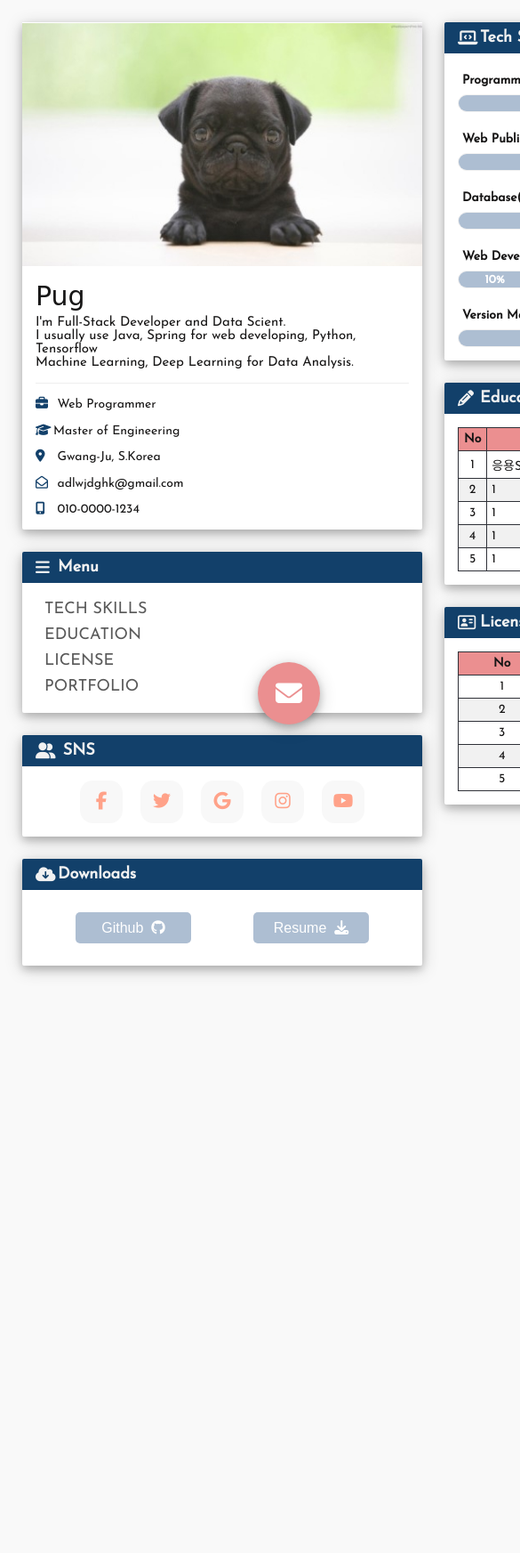
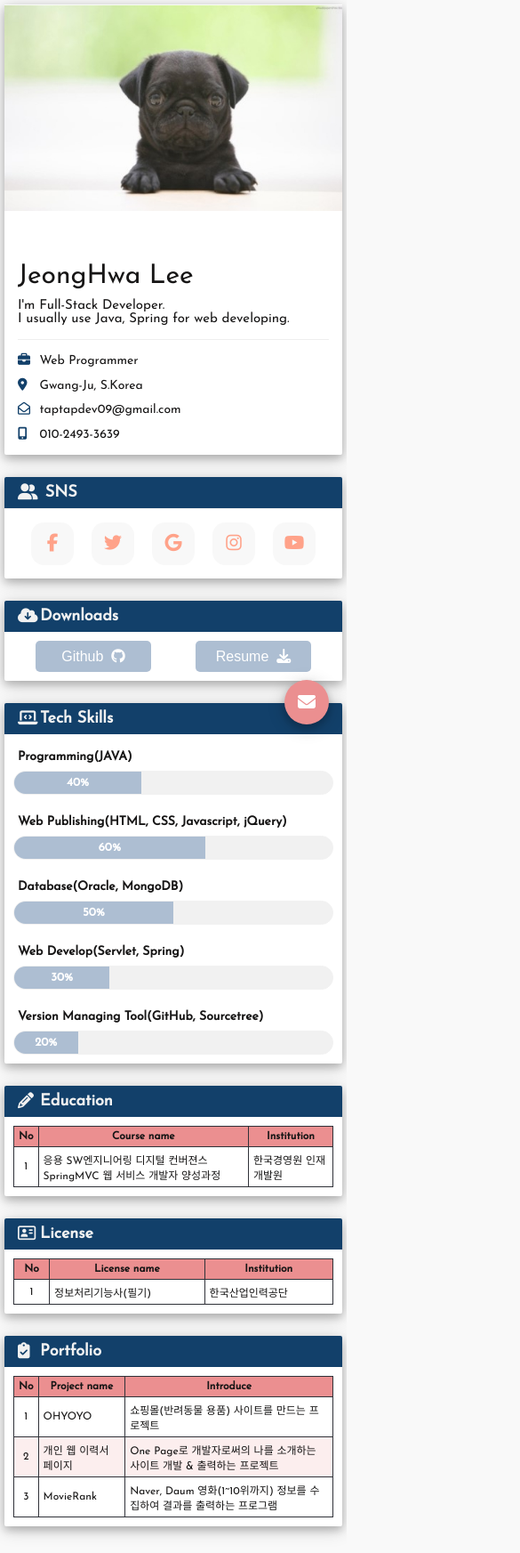
Before and after one commit to adlwjdghk/PJ_HTML_Mysite, a plain HTML site: page index.html in a window 390 px wide. Shown: the top 1745 px of the page at 89% size, 585 px wide, since content can reach past the window. Before the commit the page ends 1135 px from the top, so only its background shows below. Drawn offline with nearby package versions, Linux system fonts and the light colour scheme; a web font is replaced by a local one.

Commit message:
현 상황에 맞게 정보추가

```diff
--- a/index.html
+++ b/index.html
@@ -2,6 +2,7 @@
 <html>
 <head>
 	<meta charset="utf-8">
+	<meta name="viewport" content="width=device-width, initial-scal=1">
 	<title>소개를 할거에오</title>
 	<script src="https://kit.fontawesome.com/e2a7455480.js" crossorigin="anonymous"></script>
 	<link rel="stylesheet" type="text/css" href="css/common.css">
@@ -12,6 +13,7 @@
 		.wrap{
 			/*border: 1px solid black;*/
 			max-width: 1400px;
+			min-width: 360px;
 			display: flex;
 			justify-content: space-around;
 			box-sizing: border-box;
@@ -22,7 +24,7 @@
 		/* 사이드 내용 */
 		.side_wrap{
 			/*border: 1px solid red;*/
-			width: 450px;
+			max-width: 450px;
 			margin-right: 25px;
 		}
 		.side_picture{
@@ -41,8 +43,8 @@
 		}
 		.name{
 			font-size: 30px;
-			font-family: 'Fruktur', cursive;
-			margin: 0 0 5px;
+			font-family: 'Josefin Sans', sans-serif;
+			margin: 0 0 10px;
 		}
 		.intro{
 			font-size: 15px;
@@ -57,7 +59,7 @@
 			display: flex;
 			flex-direction: column;
 			justify-content: space-between;
-			height: 165px;
+			height: 130px;
 		}
 		.side_personal i{
 			color: #12406a;
@@ -81,7 +83,6 @@
 			border-top-right-radius: 2px;
 			color: #595959;
 			display: flex;
-			align-items: center;
 			color: #f1f1f1;
 
 		}
@@ -105,7 +106,7 @@
 		/* 소개 내용 */
 		.content_wrap{
 			/*border: 1px solid blue;*/
-			width: 850px;
+			max-width: 850px;
 		}
 		.content_padding{
 			padding: 15px;
@@ -114,8 +115,8 @@
 			margin-bottom: 15px;
 		}
 		.bar_border{
-			width: 815px;
-			height: 20px;
+			width: 100%;
+			height: 27px;
 			border: 1px solid #f1f1f1;
 			overflow: hidden;
 			border-radius: 16px;
@@ -123,11 +124,11 @@
 		}
 		.bar_fill{
 			width: 0;
-			height: 25px;
+			height: 26px;
 			background-color: #adbed2;
 			padding: 0 15px;
 			text-align: center;
-			line-height: 20px;
+			line-height: 26px;
 			font-weight: bold;
 			font-size: 13px;
 			color: white;
@@ -153,7 +154,7 @@
 		}
 		/* nth-child 중간자식을 선택할때 쓰는 단어 */
 		.edu_table tr:nth-child(even){
-			background-color: #f1f1f1;
+			background-color: #eb8f9026;
 		}
 		/*.edu_table tr:nth-child(odd){
 			background-color: #6a92cc85;
@@ -162,7 +163,7 @@
 			text-align: center;
 		}
 		.edu_table tr:hover{
-			background-color: #ccc;
+			background-color: #fcffd6;
 		}
 		.download_wrap{
 			width: 100%;
@@ -219,10 +220,12 @@
 			bottom: 115px;
 			background-color: #adbed2;
 			display: none;
+			z-index: 99;
 		}
 		.conn_btn, .close_btn{
 			bottom: 30px;
 			background-color: #eb8f90;
+			z-index: 99;
 		}
 		.msg_wrap{
 			position: absolute;
@@ -296,6 +299,64 @@
 			height: 100%;
 			display: none;
 		}
+		.project_click:hover{
+			text-decoration: underline;
+			cursor: pointer;
+		}
+
+		/*  ##Device = Most of the Smartphones Mobiles(Portrait)
+			##Screen = B/W 320px to 479px
+			##Device = 대부분의 스마트폰 모바일 기기(세로)
+			##Screen = 320px에서 479px 사이
+		*/
+		@media(min-width: 320px) and (max-width: 480px){
+			.wrap{
+				width: 100%;
+				flex-direction: column;
+				padding: 5px;
+			}
+			.side_wrap, .content_wrap{
+				width: 100%;
+				margin: 0 auto;
+			}
+			.nav_menu{
+				display: none;
+			}
+			table tr th:last-child, table tr td:last-child{
+				display: none;
+			}
+			table td, table th{
+				font-size: 12px;
+			}
+			.fix_btn{
+				width: 50px;
+				height: 50px;
+				right: 20px;
+				font-size: 20px;
+			}
+			.top_btn{
+				bottom: 90px;
+			}
+			.content_padding{
+				padding: 10px;
+			}
+			.modal_wrap{
+				justify-content: center;
+				align-items: center;
+			}
+			.msg_wrap{
+				width: 95%;
+				position: static;
+			}
+			.note_wrap{
+				padding: 10px;
+				width: 100%;
+			}
+			.note_wrap input{
+				font-size: 12px;
+				height: 20px;
+			}
+		}
 	</style>
 </head>
 <body>
@@ -334,25 +395,23 @@
 				<div class="common_panel layer">
 					<div class="side_picture"></div>
 					<div class="side_intro_group">
-						<div class="name">Pug</div>
+						<div class="name">JeongHwa Lee</div>
 						<div class="intro">
-							I'm Full-Stack Developer and Data Scient.<br>
-							I usually use Java, Spring for web developing, Python, Tensorflow<br>
-							Machine Learning, Deep Learning for Data Analysis.
+							I'm Full-Stack Developer.<br>
+							I usually use Java, Spring for web developing.
 						</div>
 					</div>
 					<div class="side_personal_group">
 						<div class="side_personal">
 							<!-- icon은 텍스트로 인식함  -->
 							<div><i class="fas fa-briefcase"></i> Web Programmer</div>
-							<div><i class="fas fa-graduation-cap"></i>Master of Engineering</div>
 							<div><i class="fas fa-map-marker-alt"></i> Gwang-Ju, S.Korea</div>
-							<div><i class="far fa-envelope-open"></i> adlwjdghk@gmail.com</div>
-							<div><i class="fas fa-mobile-alt"></i> 010-0000-1234</div>
+							<div><i class="far fa-envelope-open"></i> taptapdev09@gmail.com</div>
+							<div><i class="fas fa-mobile-alt"></i> 010-2493-3639</div>
 						</div>
 					</div>
 				</div>
-				<div class="nav common_panel layer">
+				<div class="common_panel layer nav nav_menu">
 					<div class="menu_title"><i class="fas fa-bars"></i><span>Menu</span></div>
 					<ul>
 						<li><a href="#">Tech Skills</a></li>
@@ -398,7 +457,7 @@
 					<div class="content_padding">
 						<div class="bar_wrap">
 							<div class="skil_title"><strong>Programming(JAVA)</strong></div>
-							<div><div class="bar_border"><div class="bar_fill">70%</div></div></div>
+							<div><div class="bar_border"><div class="bar_fill">40%</div></div></div>
 						</div>
 						<div class="bar_wrap">
 							<div class="skil_title"><strong>Web Publishing(HTML, CSS, Javascript, jQuery)</strong></div>
@@ -410,10 +469,10 @@
 						</div>
 						<div class="bar_wrap">
 							<div class="skil_title"><strong>Web Develop(Servlet, Spring)</strong></div>
-							<div><div class="bar_border"><div class="bar_fill">10%</div></div></div>
+							<div><div class="bar_border"><div class="bar_fill">30%</div></div></div>
 						</div>
 						<div class="bar_wrap">
-							<div class="skil_title"><strong>Version Managing Tool(GitHub)</strong></div>
+							<div class="skil_title"><strong>Version Managing Tool(GitHub, Sourcetree)</strong></div>
 							<div><div class="bar_border"><div class="bar_fill">20%</div></div></div>
 						</div>
 					</div>
@@ -426,11 +485,7 @@
 								<th>No</th><th>Course name</th><th>Institution</th><th>Period</th>
 							</thead>
 							<tbody>
-								<tr><td>1</td><td>응용SW엔지니어링 디지털 컨버젼스 SpringMVC 웹 서비스 개발자 양성과정</td><td>한국경영원 인재개발원</td><td>2019.11.12~2020.06.12</td></tr>
-								<tr><td>2</td><td>1</td><td>1</td><td>1</td></tr>
-								<tr><td>3</td><td>1</td><td>1</td><td>1</td></tr>
-								<tr><td>4</td><td>1</td><td>1</td><td>1</td></tr>
-								<tr><td>5</td><td>1</td><td>1</td><td>1</td></tr>
+								<tr><td>1</td><td>응용 SW엔지니어링 디지털 컨버젼스 SpringMVC 웹 서비스 개발자 양성과정</td><td>한국경영원 인재개발원</td><td>2019.11.12~진행중</td></tr>
 							</tbody>
 						</table>
 					</div>
@@ -443,11 +498,34 @@
 								<th>No</th><th>License name</th><th>Institution</th><th>Period</th>
 							</thead>
 							<tbody>
-								<tr><td>1</td><td>1</td><td>1</td><td>1</td></tr>
-								<tr><td>2</td><td>1</td><td>1</td><td>1</td></tr>
-								<tr><td>3</td><td>1</td><td>1</td><td>1</td></tr>
-								<tr><td>4</td><td>1</td><td>1</td><td>1</td></tr>
-								<tr><td>5</td><td>1</td><td>1</td><td>1</td></tr>
+								<tr><td>1</td><td>정보처리기능사(필기)</td><td>한국산업인력공단</td><td>2020.03.13</td></tr>
+							</tbody>
+						</table>
+					</div>
+				</div>
+				<div class="nav common_panel layer">
+					<div class="menu_title"><i class="fas fa-clipboard-check"></i><span>Portfolio</span></div>
+					<div class="content_padding">
+						<table class="edu_table project_table">
+							<thead>
+								<th>No</th><th>Project name</th><th>Introduce</th><th>Github</th>
+							</thead>
+							<tbody>
+								<tr>
+									<td>1</td><td>OHYOYO</td>
+									<td>쇼핑몰(반려동물 용품) 사이트를 만드는 프로젝트</td>
+									<td class="project_click"><a href="https://github.com/adlwjdghk/PJ_Spring_OHYOYO.git">click</a></td>
+								</tr>
+								<tr>
+									<td>2</td><td>개인 웹 이력서 페이지</td>
+									<td>One Page로 개발자로써의 나를 소개하는 사이트 개발 & 출력하는 프로젝트</td>
+									<td class="project_click"><a href="https://github.com/adlwjdghk/PJ_HTML_Mysite.git">click</a></td>
+								</tr>
+								<tr>
+									<td>3</td><td>MovieRank</td>
+									<td>Naver, Daum 영화(1~10위까지) 정보를 수집하여 결과를 출력하는 프로그램 </td>
+									<td class="project_click"><a href="https://github.com/adlwjdghk/PJ_Spring_MovieRank.git">click</a></td>
+								</tr>
 							</tbody>
 						</table>
 					</div>
@@ -492,6 +570,7 @@
 		$('.top_btn').click(function(){
 			$('html, body').animate({scrollTop : 0}, 800);
 		});
+
 	});
 	// 바깥으로 다 뺐다가 조금씩 들어오게 만든것
 	jQuery(document).on('blur','.send_input',function() {
@@ -531,7 +610,7 @@
 		}
 	});
 	$(document).on('click', '.conn_btn', function() {
-		$('.modal_wrap').css('display','block');
+		$('.modal_wrap').css('display','flex');
 		$(this).css('display','none');
 	});
 	$(document).on('click', '.close_btn', function() {
```
